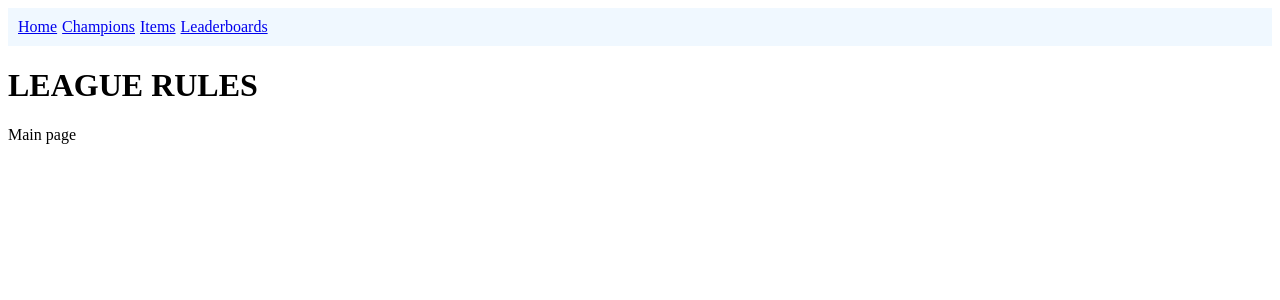
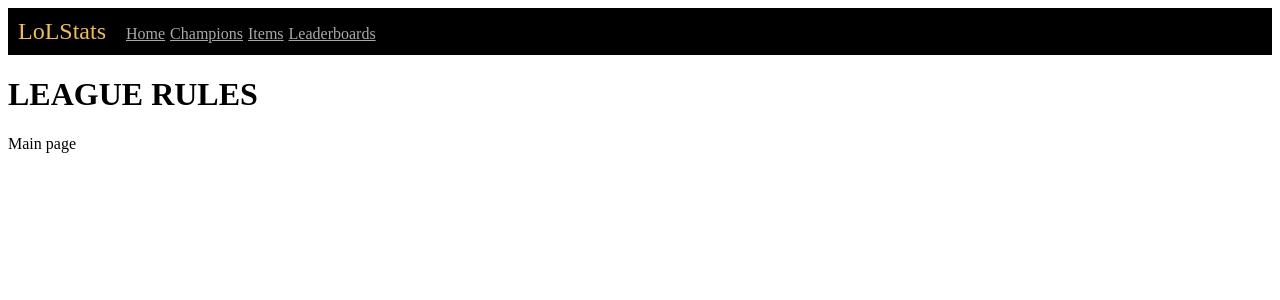
Before and after one commit to Palmgrenoskari/lolstats, a React (Vite) app: page / in a window 1280 px wide. Shown: the top 300 px of the page. Built offline with nearby package versions, Linux system fonts and the light colour scheme; no server answers.

Commit message:
Menu add website name and minor styles

```diff
--- a/frontend/components/Menu.jsx
+++ b/frontend/components/Menu.jsx
@@ -2,22 +2,29 @@ import { Link } from 'react-router-dom'
 
 const Menu = () => {
 
-    const paddingR = {
-		paddingRight: 5
+    const titleStyle = {
+        color: '#F2BF43',
+        paddingRight: 20,
+        fontSize: 24
+    }
+    const linkStyle = {
+		paddingRight: 5,
+        color: '#A9A9A9'
     }
 
     const background = {
-		background: '#F0F8FF',
+		background: '#000000',
         padding: 10
 	}
 
     return (
 
         <div style={background}>
-            <Link style={paddingR} to="/">Home</Link>
-            <Link style={paddingR} to="/champions">Champions</Link>
-            <Link style={paddingR} to="/items">Items</Link>
-            <Link to="/leaderboards">Leaderboards</Link>
+            <span style={titleStyle}>LoLStats</span>
+            <Link style={linkStyle} to="/">Home</Link>
+            <Link style={linkStyle} to="/champions">Champions</Link>
+            <Link style={linkStyle} to="/items">Items</Link>
+            <Link style={linkStyle} to="/leaderboards">Leaderboards</Link>
         </div>
     )
 }
```
